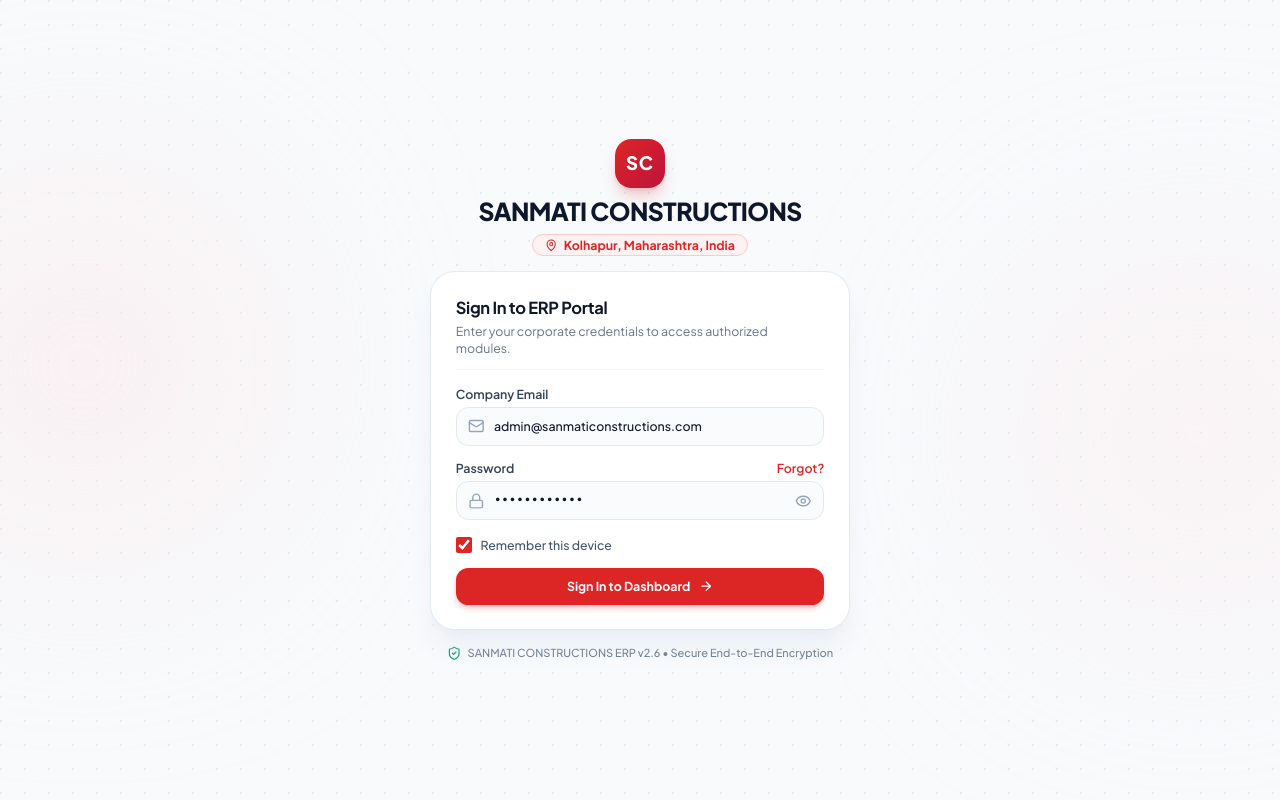
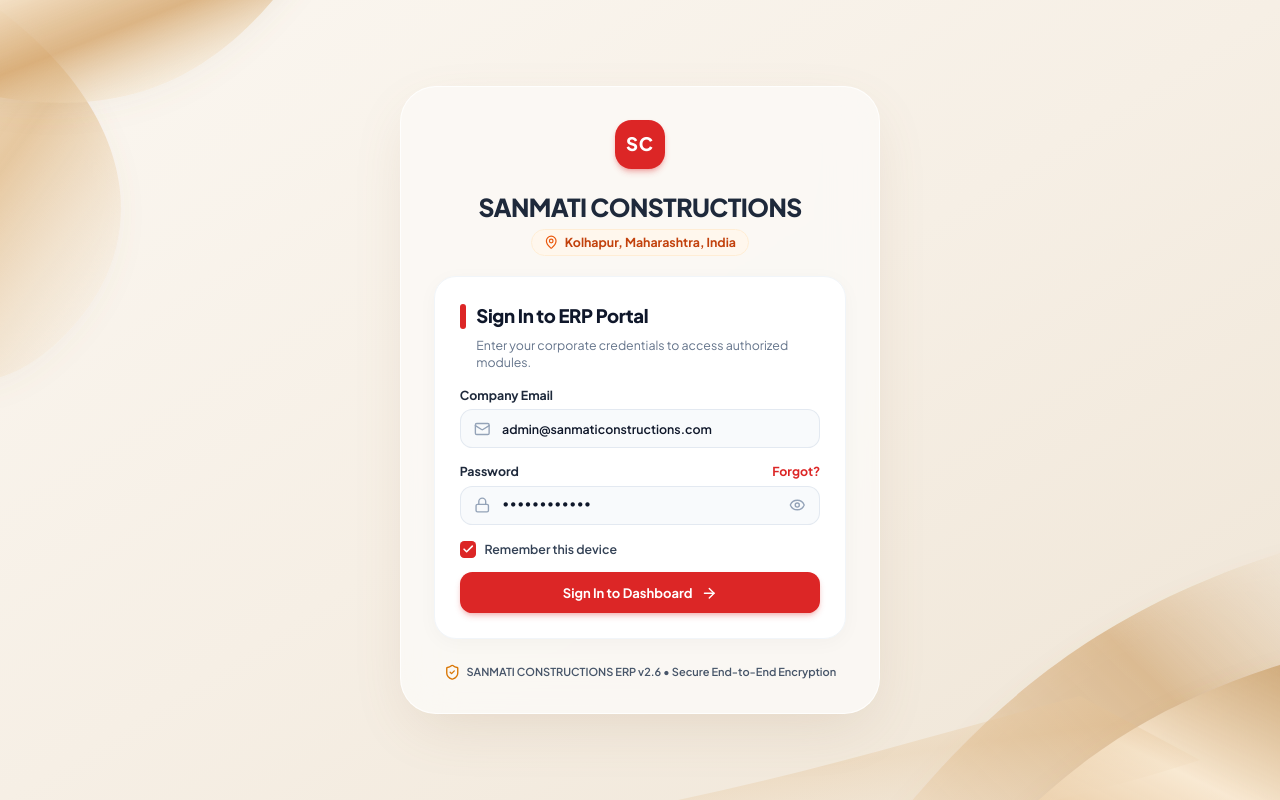
Before and after one commit to rutujachougule07/sanmati_construction, a React (Vite) app in the folder client/: page /login in a window 1280 px wide. Built offline with nearby package versions, Linux system fonts and the light colour scheme; no server answers.

Commit message:
feat(login): implement exact screenshot match with champagne silk wave background, dual-card structure, and red accent bar

```diff
--- a/client/src/pages/Login.jsx
+++ b/client/src/pages/Login.jsx
@@ -1,7 +1,7 @@
-// SANMATI CONSTRUCTIONS ERP - Light Theme Login Page (Matches Dashboard Theme)
+// SANMATI CONSTRUCTIONS ERP - Exact Screenshot Match Premium Login Page
 import React, { useState, useEffect } from 'react';
 import { useNavigate } from 'react-router-dom';
-import { Lock, Mail, MapPin, ArrowRight, Eye, EyeOff, ShieldCheck } from 'lucide-react';
+import { Lock, Mail, MapPin, ArrowRight, Eye, EyeOff, ShieldCheck, Check } from 'lucide-react';
 import { useAuth } from '../context/AuthContext';
 
 export const Login = () => {
@@ -29,63 +29,148 @@ export const Login = () => {
   };
 
   return (
-    <div className="h-screen max-h-screen w-full bg-[#f8fafc] flex flex-col justify-center items-center px-4 py-2 relative overflow-hidden text-slate-900 font-sans">
-      {/* Background Subtle Dot Pattern & Soft Ambient Glows */}
-      <div
-        className="absolute inset-0 opacity-40 pointer-events-none"
-        style={{
-          backgroundImage: `radial-gradient(circle at 1px 1px, #cbd5e1 1px, transparent 0)`,
-          backgroundSize: '24px 24px'
-        }}
-      />
-      <div className="absolute top-1/4 -left-20 w-80 h-80 bg-red-100/50 rounded-full blur-[120px] pointer-events-none" />
-      <div className="absolute bottom-1/4 -right-20 w-80 h-80 bg-rose-100/40 rounded-full blur-[120px] pointer-events-none" />
+    <div className="min-h-screen w-full bg-[#f8f4ee] flex items-center justify-center p-4 sm:p-6 relative overflow-hidden font-sans select-none">
 
-      {/* Main Container - Compact to avoid any scrolling */}
-      <div className="w-full max-w-[420px] relative z-10 space-y-3.5 my-auto">
-        {/* Compact Brand Header */}
+      {/* ── Background Luxury Champagne Silk Waves (SVG) ── */}
+      <svg
+        className="absolute inset-0 w-full h-full object-cover pointer-events-none"
+        xmlns="http://www.w3.org/2000/svg"
+        viewBox="0 0 1600 1000"
+        preserveAspectRatio="xMidYMid slice"
+      >
+        <defs>
+          <linearGradient id="bgGrad" x1="0%" y1="0%" x2="100%" y2="100%">
+            <stop offset="0%" stopColor="#fbf7f1" />
+            <stop offset="50%" stopColor="#f6efe5" />
+            <stop offset="100%" stopColor="#efe5d6" />
+          </linearGradient>
+
+          {/* Top-Left Silk Ribbons */}
+          <linearGradient id="ribbonGold1" x1="0%" y1="0%" x2="80%" y2="80%">
+            <stop offset="0%" stopColor="#edd2ad" stopOpacity="0.9" />
+            <stop offset="35%" stopColor="#faecd6" stopOpacity="0.95" />
+            <stop offset="70%" stopColor="#d8ab74" stopOpacity="0.85" />
+            <stop offset="100%" stopColor="#f7e8ce" stopOpacity="0.3" />
+          </linearGradient>
+
+          <linearGradient id="ribbonGold2" x1="10%" y1="0%" x2="90%" y2="100%">
+            <stop offset="0%" stopColor="#fcedd9" stopOpacity="0.8" />
+            <stop offset="50%" stopColor="#e2bc8a" stopOpacity="0.75" />
+            <stop offset="100%" stopColor="#fdf7ed" stopOpacity="0.2" />
+          </linearGradient>
+
+          {/* Bottom-Right Silk Ribbons */}
+          <linearGradient id="ribbonGold3" x1="0%" y1="100%" x2="100%" y2="0%">
+            <stop offset="0%" stopColor="#dfb784" stopOpacity="0.9" />
+            <stop offset="40%" stopColor="#faebd5" stopOpacity="0.95" />
+            <stop offset="75%" stopColor="#caa06b" stopOpacity="0.85" />
+            <stop offset="100%" stopColor="#f9f2e7" stopOpacity="0.2" />
+          </linearGradient>
+
+          <linearGradient id="ribbonGold4" x1="0%" y1="80%" x2="100%" y2="20%">
+            <stop offset="0%" stopColor="#edd8bc" stopOpacity="0.7" />
+            <stop offset="50%" stopColor="#d3a771" stopOpacity="0.65" />
+            <stop offset="100%" stopColor="#fbf6ee" stopOpacity="0.1" />
+          </linearGradient>
+
+          <filter id="softShadow" x="-10%" y="-10%" width="130%" height="130%">
+            <feDropShadow dx="0" dy="12" stdDeviation="16" floodColor="#9c7a52" floodOpacity="0.12" />
+          </filter>
+        </defs>
+
+        {/* Base Wash */}
+        <rect width="1600" height="1000" fill="url(#bgGrad)" />
+
+        {/* Top-Left Ribbon Wave 1 */}
+        <path
+          d="M -100 -50 C 150 80, 220 280, 80 420 C -20 520, -120 480, -150 350 Z"
+          fill="url(#ribbonGold2)"
+          filter="url(#softShadow)"
+        />
+        {/* Top-Left Ribbon Wave 2 (Broad swoosh) */}
+        <path
+          d="M -150 80 C 120 180, 260 120, 380 -50 C 240 -80, 50 -100, -150 -50 Z"
+          fill="url(#ribbonGold1)"
+          filter="url(#softShadow)"
+        />
+
+        {/* Bottom-Right Ribbon Wave 1 (Sweeping flowing curve) */}
+        <path
+          d="M 1750 650 C 1450 720, 1280 820, 1100 1050 C 1300 1080, 1600 1080, 1800 950 Z"
+          fill="url(#ribbonGold4)"
+          filter="url(#softShadow)"
+        />
+        {/* Bottom-Right Ribbon Wave 2 */}
+        <path
+          d="M 1800 780 C 1520 840, 1380 900, 1220 1080 C 1450 1100, 1750 1080, 1850 920 Z"
+          fill="url(#ribbonGold3)"
+          filter="url(#softShadow)"
+        />
+        {/* Subtle Bottom Swirl extending to left */}
+        <path
+          d="M 1350 870 C 1050 950, 750 1050, 400 1050 C 700 1080, 1100 1080, 1500 950 Z"
+          fill="url(#ribbonGold2)"
+          opacity="0.4"
+        />
+      </svg>
+
+      {/* ── Outer Card (Matching Screenshot Container) ── */}
+      <div className="w-full max-w-[480px] bg-[#fbf9f6]/90 backdrop-blur-xl border border-white/80 rounded-[32px] sm:rounded-[36px] p-6 sm:p-8 shadow-[0_20px_60px_-15px_rgba(150,110,70,0.18)] relative z-10 flex flex-col items-center space-y-4 sm:space-y-5">
+
+        {/* SC Monogram Logo Badge */}
+        <div className="w-12 h-12 rounded-2xl bg-[#dc2626] text-white flex items-center justify-center font-black text-lg tracking-wider shadow-md shadow-red-600/30 shrink-0">
+          SC
+        </div>
+
+        {/* Company Title & Location Pill */}
         <div className="text-center space-y-1.5">
-          {/* SC Monogram Badge - Matching Sidebar */}
-          <div className="inline-flex items-center justify-center w-12 h-12 rounded-2xl bg-gradient-to-br from-red-600 to-rose-700 text-white font-black text-lg tracking-wider shadow-lg shadow-red-600/25">
-            SC
-          </div>
-
-          <h1 className="text-xl sm:text-2xl font-black text-slate-900 tracking-tight leading-tight">
+          <h1 className="text-xl sm:text-2xl font-black text-[#1e293b] tracking-tight leading-tight">
             SANMATI CONSTRUCTIONS
           </h1>
 
-          <div className="inline-flex items-center justify-center gap-1.5 px-3 py-0.5 rounded-full bg-red-50 border border-red-200 text-xs font-bold text-red-600">
-            <MapPin className="w-3 h-3 text-red-600" />
+          <div className="inline-flex items-center justify-center gap-1.5 px-3 py-1 rounded-full bg-[#fff7ed] border border-[#ffedd5] text-[11px] sm:text-xs font-bold text-[#c2410c] shadow-2xs">
+            <MapPin className="w-3.5 h-3.5 text-[#ea580c] shrink-0" />
             <span>Kolhapur, Maharashtra, India</span>
           </div>
         </div>
 
-        {/* Login Card - Clean White Dashboard Card Style */}
-        <div className="bg-white border border-slate-200/90 rounded-3xl p-5 sm:p-6 shadow-xl shadow-slate-200/60 backdrop-blur-xl space-y-4">
-          <div className="border-b border-slate-100 pb-3 text-center sm:text-left">
-            <h2 className="text-sm sm:text-base font-bold text-slate-900">Sign In to ERP Portal</h2>
-            <p className="text-xs text-slate-500 mt-0.5">Enter your corporate credentials to access authorized modules.</p>
+        {/* ── Inner White Login Card ── */}
+        <div className="w-full bg-white rounded-2xl sm:rounded-[22px] p-5 sm:p-6 shadow-[0_4px_20px_rgba(0,0,0,0.03)] border border-slate-100 space-y-4">
+
+          {/* Header with Red Accent Bar */}
+          <div>
+            <div className="flex items-center gap-2.5">
+              <span className="w-1.5 h-6 bg-[#dc2626] rounded-full shrink-0" />
+              <h2 className="text-base sm:text-lg font-black text-slate-900 leading-none">
+                Sign In to ERP Portal
+              </h2>
+            </div>
+            <p className="text-xs text-slate-500 mt-1.5 pl-4">
+              Enter your corporate credentials to access authorized modules.
+            </p>
           </div>
 
           {authError && (
             <div className="p-2.5 bg-rose-50 border border-rose-200 rounded-xl text-rose-700 text-xs font-semibold flex items-center gap-2">
-              <span className="w-2 h-2 rounded-full bg-rose-500 flex-shrink-0 animate-ping"></span>
+              <span className="w-2 h-2 rounded-full bg-rose-500 flex-shrink-0 animate-ping" />
               <span>{authError}</span>
             </div>
           )}
 
           <form onSubmit={handleSubmit} className="space-y-3.5 text-xs">
-            {/* Email Field */}
+            {/* Company Email Field */}
             <div>
-              <label className="block text-slate-700 font-semibold mb-1 text-xs">Company Email</label>
+              <label className="block text-slate-800 font-bold mb-1.5 text-xs">
+                Company Email
+              </label>
               <div className="relative">
-                <Mail className="w-4 h-4 text-slate-400 absolute left-3 top-1/2 -translate-y-1/2" />
+                <Mail className="w-4 h-4 text-slate-400 absolute left-3.5 top-1/2 -translate-y-1/2 pointer-events-none" />
                 <input
                   type="email"
                   required
                   value={email}
                   onChange={(e) => setEmail(e.target.value)}
-                  className="w-full bg-slate-50/70 hover:bg-slate-50 focus:bg-white border border-slate-200 focus:border-red-400 focus:ring-2 focus:ring-red-100 text-slate-900 rounded-xl pl-9 pr-3 py-2.5 text-xs transition-all placeholder:text-slate-400 outline-none font-medium shadow-2xs"
+                  className="w-full bg-[#f8fafc] hover:bg-[#f1f5f9]/70 focus:bg-white border border-slate-200/90 focus:border-red-400 focus:ring-2 focus:ring-red-100 text-slate-900 rounded-xl pl-10 pr-3.5 py-2.5 text-xs font-semibold transition-all placeholder:text-slate-400 outline-none shadow-2xs"
                   placeholder="name@sanmaticonstructions.com"
                 />
               </div>
@@ -93,63 +178,76 @@ export const Login = () => {
 
             {/* Password Field */}
             <div>
-              <div className="flex items-center justify-between mb-1">
-                <label className="text-slate-700 font-semibold text-xs">Password</label>
-                <span className="text-xs font-semibold text-red-600 hover:text-red-700 cursor-pointer">
+              <div className="flex items-center justify-between mb-1.5">
+                <label className="text-slate-800 font-bold text-xs">
+                  Password
+                </label>
+                <button
+                  type="button"
+                  onClick={() => alert('Please contact administrator at admin@sanmaticonstructions.com to reset credentials.')}
+                  className="text-xs font-bold text-[#dc2626] hover:text-[#b91c1c] transition-colors cursor-pointer"
+                >
                   Forgot?
-                </span>
+                </button>
               </div>
               <div className="relative">
-                <Lock className="w-4 h-4 text-slate-400 absolute left-3 top-1/2 -translate-y-1/2" />
+                <Lock className="w-4 h-4 text-slate-400 absolute left-3.5 top-1/2 -translate-y-1/2 pointer-events-none" />
                 <input
                   type={showPassword ? 'text' : 'password'}
                   required
                   value={password}
                   onChange={(e) => setPassword(e.target.value)}
-                  className="w-full bg-slate-50/70 hover:bg-slate-50 focus:bg-white border border-slate-200 focus:border-red-400 focus:ring-2 focus:ring-red-100 text-slate-900 rounded-xl pl-9 pr-10 py-2.5 text-xs transition-all placeholder:text-slate-400 outline-none font-mono font-medium shadow-2xs"
-                  placeholder="••••••••"
+                  className="w-full bg-[#f8fafc] hover:bg-[#f1f5f9]/70 focus:bg-white border border-slate-200/90 focus:border-red-400 focus:ring-2 focus:ring-red-100 text-slate-900 rounded-xl pl-10 pr-10 py-2.5 text-xs font-mono font-semibold transition-all placeholder:text-slate-400 outline-none shadow-2xs"
+                  placeholder="••••••••••"
                 />
                 <button
                   type="button"
                   onClick={() => setShowPassword(!showPassword)}
-                  className="absolute right-3 top-1/2 -translate-y-1/2 text-slate-400 hover:text-slate-600 transition-colors cursor-pointer"
+                  className="absolute right-3.5 top-1/2 -translate-y-1/2 text-slate-400 hover:text-slate-600 transition-colors cursor-pointer"
+                  title={showPassword ? 'Hide password' : 'Show password'}
                 >
                   {showPassword ? <EyeOff className="w-4 h-4" /> : <Eye className="w-4 h-4" />}
                 </button>
               </div>
             </div>
 
-            {/* Remember me option */}
+            {/* Remember this device (Red Checkbox matching Image 1) */}
             <div className="flex items-center gap-2 pt-0.5">
-              <input
-                type="checkbox"
-                id="remember"
-                checked={rememberMe}
-                onChange={(e) => setRememberMe(e.target.checked)}
-                className="w-4 h-4 rounded border-slate-300 text-red-600 focus:ring-red-400 cursor-pointer accent-red-600"
-              />
-              <label htmlFor="remember" className="text-slate-600 text-xs font-medium cursor-pointer select-none">
+              <button
+                type="button"
+                onClick={() => setRememberMe(!rememberMe)}
+                className={`w-4 h-4 rounded flex items-center justify-center transition-colors cursor-pointer ${
+                  rememberMe ? 'bg-[#dc2626] text-white shadow-2xs' : 'border border-slate-300 bg-white'
+                }`}
+              >
+                {rememberMe && <Check className="w-3 h-3 stroke-[3]" />}
+              </button>
+              <span
+                onClick={() => setRememberMe(!rememberMe)}
+                className="text-slate-700 text-xs font-semibold cursor-pointer select-none"
+              >
                 Remember this device
-              </label>
+              </span>
             </div>
 
-            {/* Submit Button */}
+            {/* Sign In to Dashboard Button */}
             <button
               type="submit"
               disabled={loading}
-              className="w-full bg-red-600 hover:bg-red-700 active:scale-[0.99] text-white font-bold py-2.5 px-4 rounded-xl shadow-md shadow-red-600/25 transition-all flex items-center justify-center gap-2 cursor-pointer disabled:opacity-50"
+              className="w-full bg-[#dc2626] hover:bg-[#b91c1c] active:scale-[0.99] text-white font-bold py-3 px-4 rounded-xl shadow-md shadow-red-600/25 transition-all flex items-center justify-center gap-2 cursor-pointer disabled:opacity-50 mt-1"
             >
-              <span className="text-xs">{loading ? 'Authenticating...' : 'Sign In to Dashboard'}</span>
-              <ArrowRight className="w-3.5 h-3.5" />
+              <span className="text-xs sm:text-[13px]">{loading ? 'Authenticating...' : 'Sign In to Dashboard'}</span>
+              <ArrowRight className="w-4 h-4" />
             </button>
           </form>
         </div>
 
-        {/* Security & Footer info */}
-        <div className="text-center text-[11px] text-slate-500 flex items-center justify-center gap-1.5 font-medium">
-          <ShieldCheck className="w-3.5 h-3.5 text-emerald-600" />
+        {/* ── Security & Footer Info inside Outer Card ── */}
+        <div className="text-center text-[11px] text-slate-600 font-semibold flex items-center justify-center gap-1.5 pt-1">
+          <ShieldCheck className="w-4 h-4 text-[#d97706] shrink-0" />
           <span>SANMATI CONSTRUCTIONS ERP v2.6 • Secure End-to-End Encryption</span>
         </div>
+
       </div>
     </div>
   );
```
